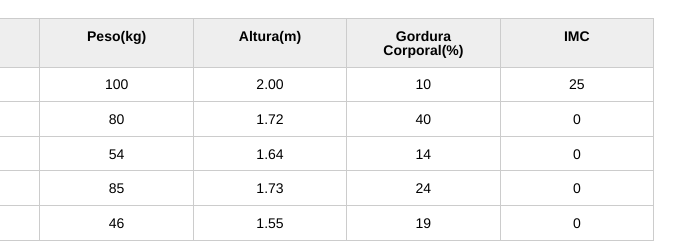
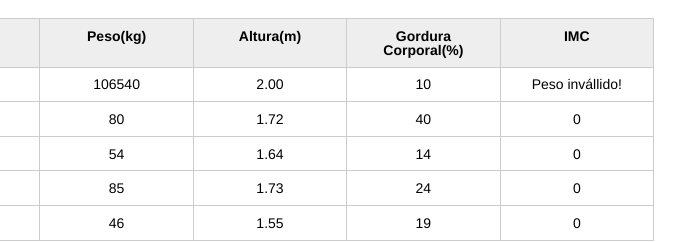
Before and after one commit to danielsilveira-dev/javascript, a plain HTML site: page introducao-javascript/index.html in a window 1280 px wide. Shown: the part 123-365 px from the top of the page, 370-1064 px from the left. Drawn offline with Linux system fonts and the light colour scheme.

Commit message:
feat(javascript): Validando e exibindo resultado

```diff
--- a/introducao-javascript/index.html
+++ b/introducao-javascript/index.html
@@ -29,7 +29,7 @@
           <tbody id="tabela-pacientes">
             <tr class="paciente" id="primeiro-paciente">
               <td class="info-nome">Paulo</td>
-              <td class="info-peso">100</td>
+              <td class="info-peso">106540</td>
               <td class="info-altura">2.00</td>
               <td class="info-gordura">10</td>
               <td class="info-imc">0</td>
--- a/introducao-javascript/js/principal.js
+++ b/introducao-javascript/js/principal.js
@@ -17,6 +17,21 @@ var altura = tdAltura.textContent; // altura é o conteúdo de texto dentro do t
 
 var tdImc = paciente.querySelector(".info-imc");
 
-var imc = peso / (altura * altura); // Ficar atento sempre à ordem de precedência dos operadores
-console.log(imc);
-tdImc.textContent = imc;
+var pesoEhValido = true;
+var alturaEhValida = true;
+
+if(peso <= 0 || peso >= 1000){
+    console.log("Peso inválido!")
+    pesoEhValido = false;
+    tdImc.textContent = "Peso invállido!"
+
+}
+if(altura <= 0 || altura >= 3.00){
+    console.log("Altura inválida!")
+    alturaEhValida = false;
+    tdImc.textContent = "Altura invállida!"
+}
+if(pesoEhValido && alturaEhValida){
+    var imc = peso / (altura * altura); // Ficar atento sempre à ordem de precedência dos operadores
+    tdImc.textContent = imc;
+}
```
